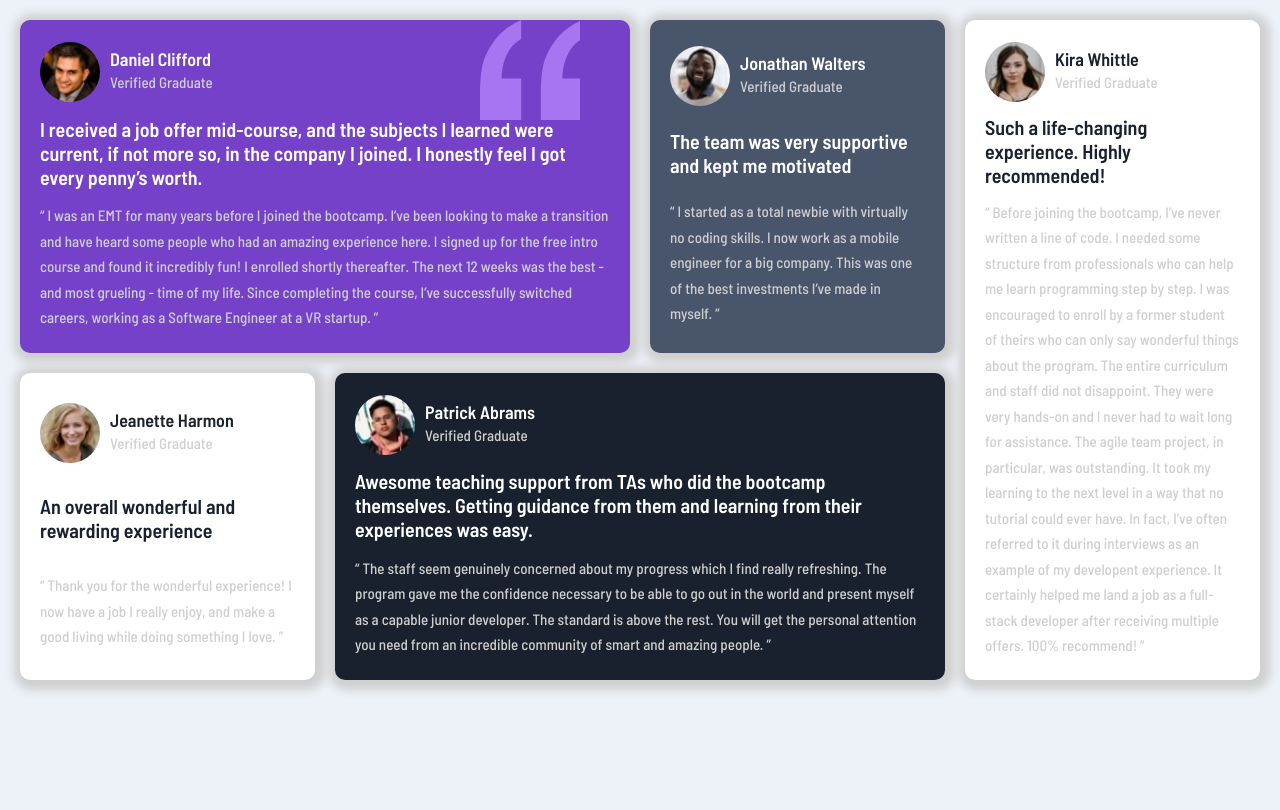
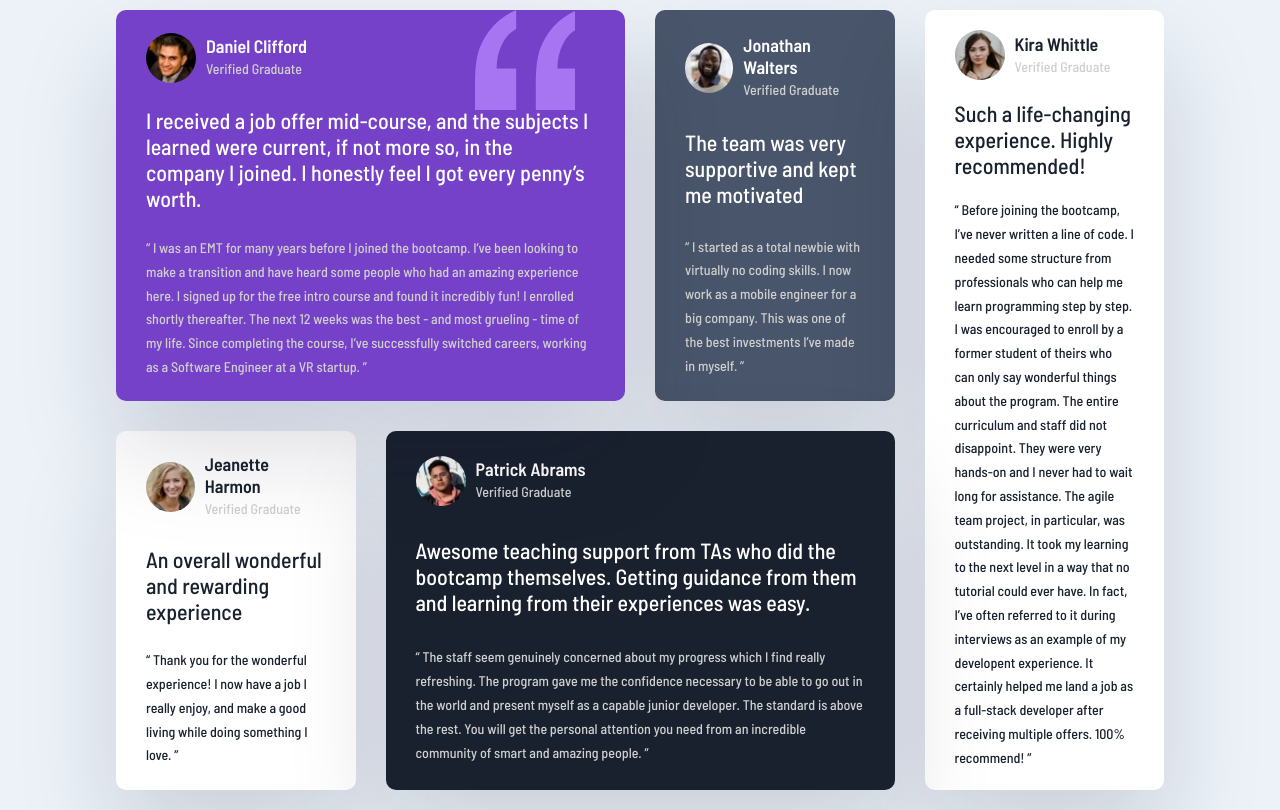
Before and after one commit to web-ghoul/Testimonials-grid-section-challenge-hub, a plain HTML site: page index.html in a window 1280 px wide. Drawn offline with Linux system fonts and the light colour scheme.

Commit message:
Add files via upload

```diff
--- a/index.css
+++ b/index.css
@@ -8,6 +8,11 @@ body {
     padding: 0;
     background-color: hsl(210, 46%, 95%);
     margin: 0;
+    height: 100vh;
+    width: 100vw;
+    display: flex;
+    justify-content: center;
+    align-items: center;
     font-family: 'Barlow Semi Condensed', sans-serif;
 }
 
@@ -19,25 +24,23 @@ body {
 }
 
 .box {
-    width: 1440px;
-    height: 700px;
+    width: 85%;
     display: grid;
     grid-template-areas: 'one one two three' 'four five five three';
-    gap: 20px;
+    gap: 30px;
     padding: 20px;
     grid-template-columns: repeat(4, 1fr);
 }
 
 .box>div {
     border-radius: 10px;
-    padding: 20px;
+    padding: 20px 30px;
     display: grid;
     justify-content: flex-start;
     align-items: center;
     color: #fff;
-    height: 100%;
-    gap: 10px;
-    box-shadow: 2px 2px 10px 8px hsl(0, 0%, 81%);
+    gap: 20px;
+    box-shadow: rgba(17, 12, 46, 0.15) 0px 48px 100px 0px;
 }
 
 .box>div .head {
@@ -48,8 +51,8 @@ body {
 }
 
 .box>div .head .pic {
-    width: 60px;
-    height: 60px;
+    width: 50px;
+    height: 50px;
     border-radius: 50%;
 }
 
@@ -71,17 +74,23 @@ body {
 
 .box>div .head .info p {
     color: hsl(0, 0%, 81%);
-    font-size: 15px;
+    font-size: 14px;
 }
 
 .box>div>p {
-    font-size: 15px;
+    font-size: 14px;
+    color: hsl(219, 29%, 14%);
+}
+
+.box>div.one>p,
+.box>div.two>p,
+.box>div.five>p {
     color: hsl(0, 0%, 81%);
 }
 
 .box>div>h2 {
-    font-size: 20px;
-    font-weight: 600;
+    font-size: 22px;
+    font-weight: normal;
 }
 
 .box .one {
```
